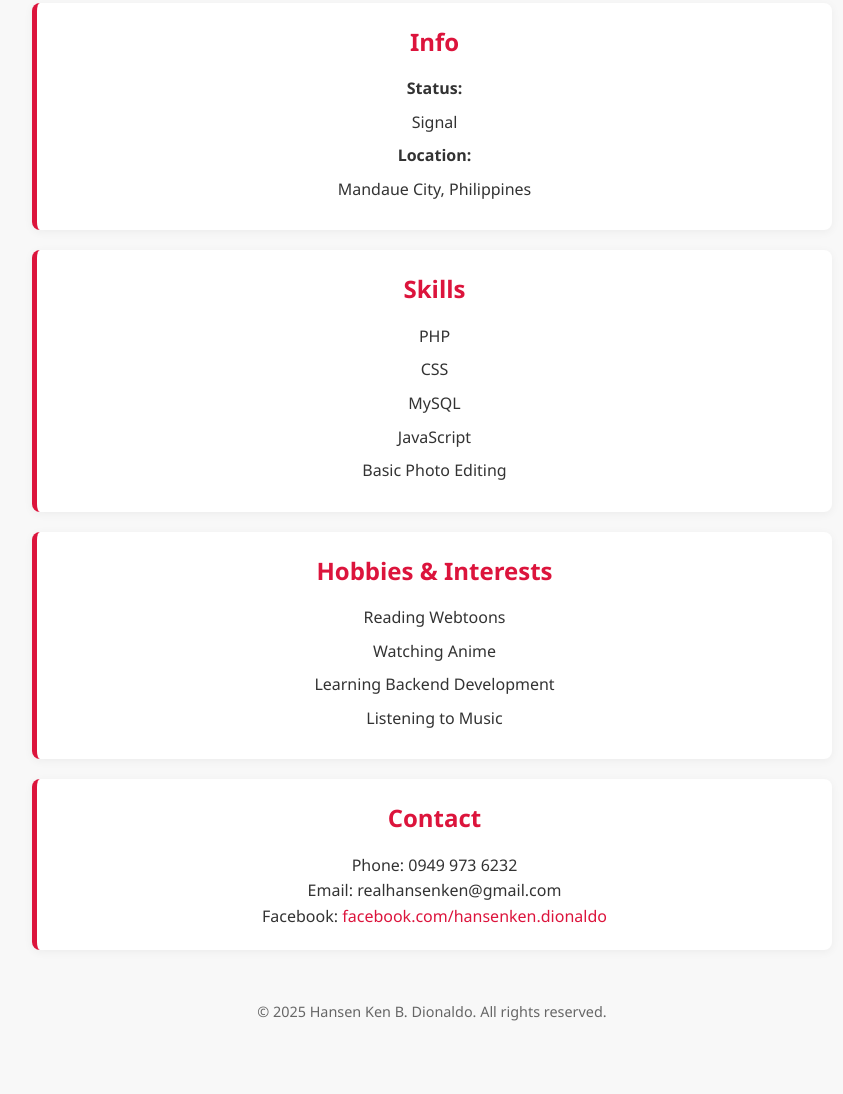
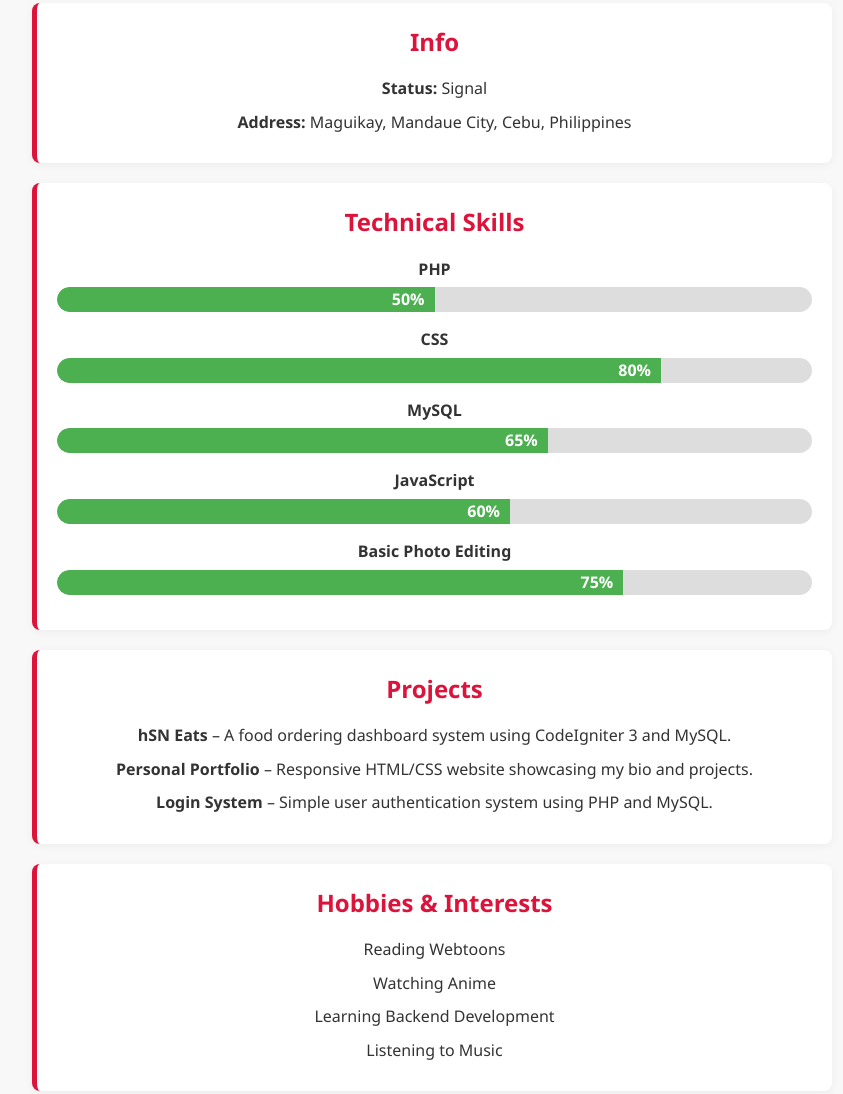
Before and after one commit to dCske/Portfolio, a plain HTML site: page index.html in a window 1280 px wide. Shown: the part 883-1977 px from the top of the page, without its empty margins (208-1051 px from the left). Before the commit the page ends 1926 px from the top, so only its background shows below. Drawn offline with Linux system fonts and the light colour scheme.

Commit message:
Add files via upload

```diff
--- a/index.html
+++ b/index.html
@@ -14,12 +14,14 @@
             <ul class="navbar">
                 <li><a href="#info">Info</a></li>
                 <li><a href="#skills">Skills</a></li>
+                <li><a href="#projects">Projects</a></li>
                 <li><a href="#hobbies">Hobbies & Interests</a></li>
                 <li><a href="#contact">Contact</a></li>
             </ul>
         </nav>
     </header>
-            <section id="profile">
+
+    <section id="profile">
         <img src="pic1.jpg" alt="My Photo">
         <h2>About Me</h2>
         <p>
@@ -35,21 +37,41 @@
     <section id="info">
         <h2>Info</h2>
         <ul>
-            <li><b>Status:</b></li>
-            <li>Signal</li>
-            <li><b>Location:</b></li>
-            <li>Mandaue City, Philippines</li>
+            <li><b>Status:</b> Signal</li>
+            <li><b>Address:</b> Maguikay, Mandaue City, Cebu, Philippines</li>
         </ul>
     </section>
 
     <section id="skills">
-        <h2>Skills</h2>
+        <h2>Technical Skills</h2>
+        <div class="skill">
+            <label>PHP</label>
+            <div class="skill-bar"><div class="skill-level" style="width: 50%;">50%</div></div>
+        </div>
+        <div class="skill">
+            <label>CSS</label>
+            <div class="skill-bar"><div class="skill-level" style="width: 80%;">80%</div></div>
+        </div>
+        <div class="skill">
+            <label>MySQL</label>
+            <div class="skill-bar"><div class="skill-level" style="width: 65%;">65%</div></div>
+        </div>
+        <div class="skill">
+            <label>JavaScript</label>
+            <div class="skill-bar"><div class="skill-level" style="width: 60%;">60%</div></div>
+        </div>
+        <div class="skill">
+            <label>Basic Photo Editing</label>
+            <div class="skill-bar"><div class="skill-level" style="width: 75%;">75%</div></div>
+        </div>
+    </section>
+
+    <section id="projects">
+        <h2>Projects</h2>
         <ul>
-            <li>PHP</li>
-            <li>CSS</li>
-            <li>MySQL</li>
-            <li>JavaScript</li>
-            <li>Basic Photo Editing</li>
+            <li><b>hSN Eats</b> – A food ordering dashboard system using CodeIgniter 3 and MySQL.</li>
+            <li><b>Personal Portfolio</b> – Responsive HTML/CSS website showcasing my bio and projects.</li>
+            <li><b>Login System</b> – Simple user authentication system using PHP and MySQL.</li>
         </ul>
     </section>
 
--- a/style.css
+++ b/style.css
@@ -42,7 +42,7 @@ header p {
 
 /* Profile section */
 #profile {
-    background: url('background.jpg') no-repeat center center;
+    background: url('') no-repeat center center;
     background-size: cover;
     color: black;
     padding: 40px;
@@ -112,12 +112,13 @@ footer {
 }
 #info ul,
 #skills ul,
+#projects ul,
 #hobbies ul {
     text-align: center;
     padding-left: 0;
     list-style-position: inside;
 }
-
+#projects li,
 #info li,
 #skills li,
 #hobbies li {
@@ -182,3 +183,30 @@ nav {
 html {
     scroll-behavior: smooth;
 }
+.skill {
+    margin-bottom: 15px;
+}
+
+.skill label {
+    font-weight: bold;
+    display: block;
+    margin-bottom: 5px;
+}
+
+.skill-bar {
+    background-color: #ddd;
+    border-radius: 20px;
+    overflow: hidden;
+    height: 25px;
+}
+
+.skill-level {
+    background-color: #4CAF50;
+    height: 100%;
+    color: white;
+    text-align: right;
+    padding-right: 10px;
+    line-height: 25px;
+    border-radius: 20px 0 0 20px;
+    font-weight: bold;
+}
```
